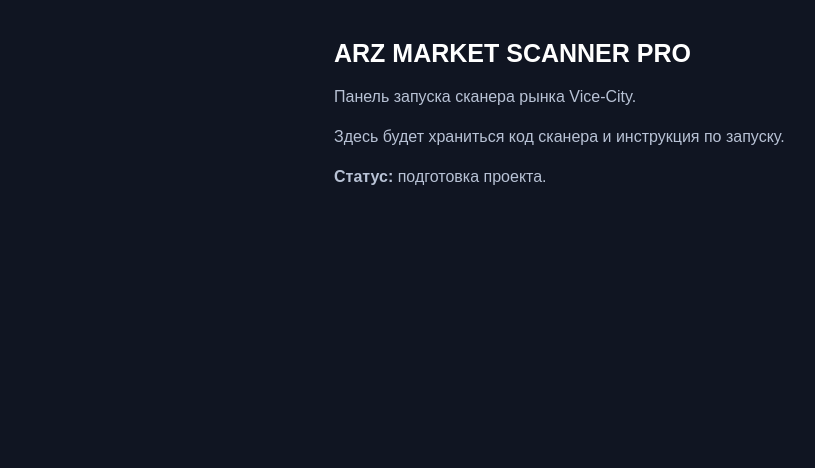
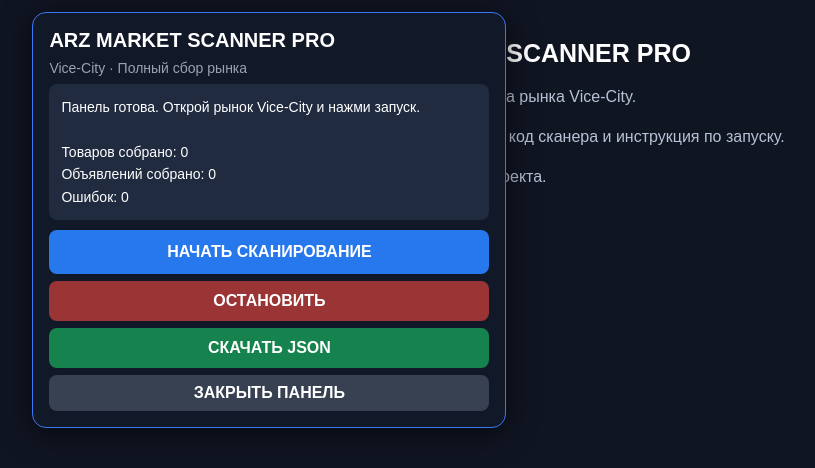
Before and after one commit to nikitaarkhipov9898-lab/arz-market-scanner, a plain HTML site: page index.html in a window 1280 px wide. Shown: the whole page, without its empty margins (6-821 px from the left). Drawn offline with Linux system fonts and the light colour scheme.

Commit message:
Update index.html

```diff
--- a/index.html
+++ b/index.html
@@ -18,5 +18,6 @@ button{width:100%;padding:15px;margin-top:12px;border:0;border-radius:10px;backg
 <p>Панель запуска сканера рынка Vice-City.</p>
 <p>Здесь будет храниться код сканера и инструкция по запуску.</p>
 <p><b>Статус:</b> подготовка проекта.</p>
+<script src="scanner.js"></script>
 </body>
 </html>
```
